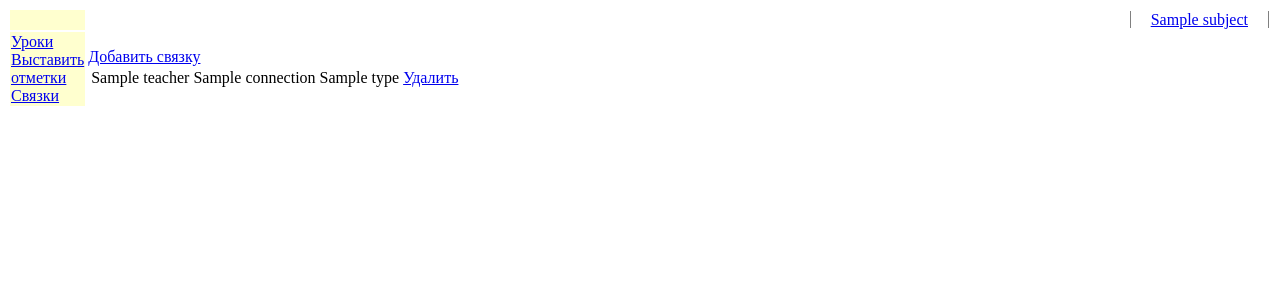
After one commit to miha173/recordbook, a Django app: template recordbook/templates/marks/teacher/connectionsList.html in a window 1280 px wide. The commit adds this page. Shown: the top 300 px of the page. Run offline with Django 3.2, Linux system fonts and the light colour scheme; the template is opened without the code that fills it: most values are stand-ins (such as "Sample title", 1, 10 or a date in 2020).

Commit message:
Connections added.

```diff
--- /dev/null
+++ b/recordbook/templates/marks/teacher/connectionsList.html
@@ -0,0 +1,15 @@
+{% extends 'marks/teacher/page.html' %}
+
+{% block content %}
+	<a href="/marks/connections/wizard/1/">Добавить связку</a>
+	<table>
+	{% for connection in connections %}
+		<tr>
+			<td>{{ connection.teacher }}</td>
+			<td>{{ connection.subject }}</td>
+			<td>{{ connection.type }}</td>
+			<td><a href="/marks/connections/delete/{{ connection.id }}">Удалить</a></td>
+		</tr>
+	{% endfor %}
+	</table>
+{% endblock %}
--- a/recordbook/templates/marks/teacher/page.html
+++ b/recordbook/templates/marks/teacher/page.html
@@ -3,6 +3,9 @@
 {% block menu %}
 	<a href="/marks/lessons/">Уроки</a> <br />
 	<a href="/marks/grades/">Выставить отметки</a>
+	{% if grade %}
+		<a href="/marks/connections/">Связки</a>
+	{% endif %}
 {% endblock %}
 
 {% block topmenu %}
```
Also changed, not shown: recordbook/templates/marks/teacher/connectionWizard.html (added, +12 -0 lines).
